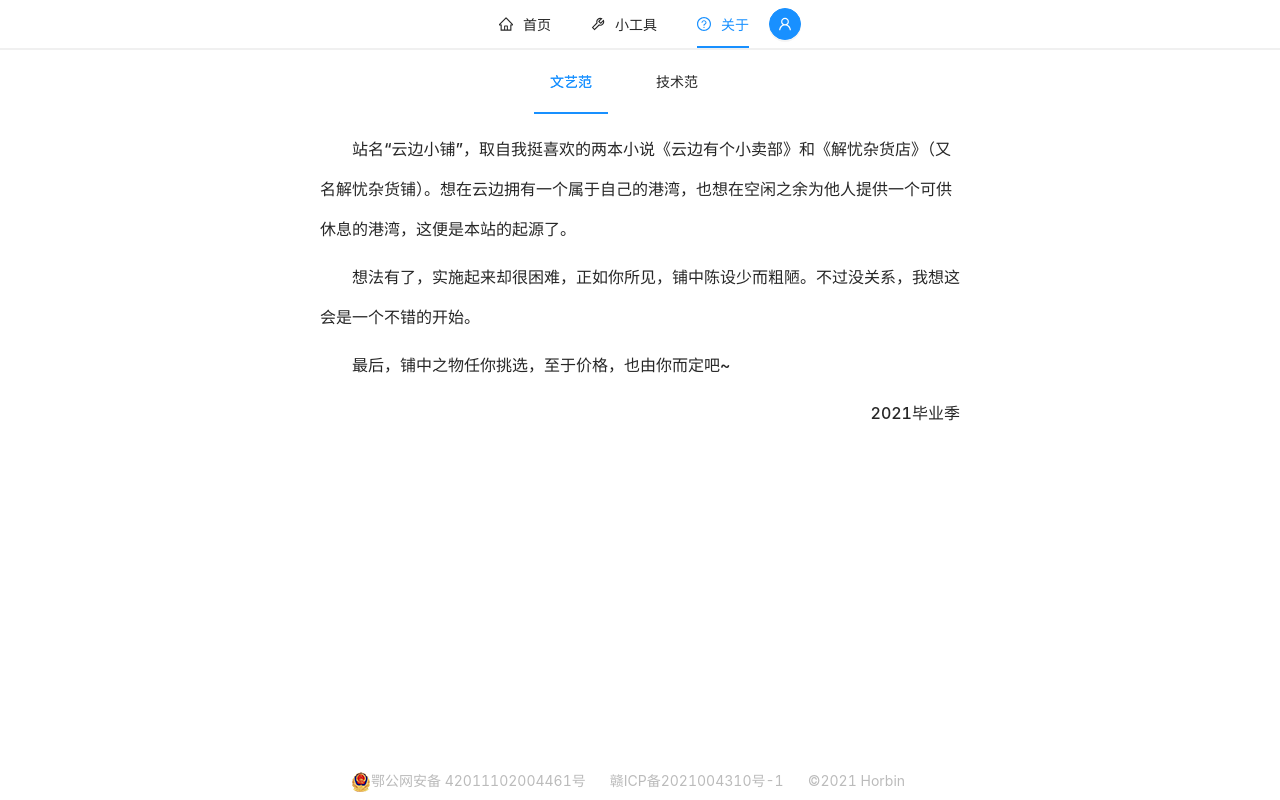
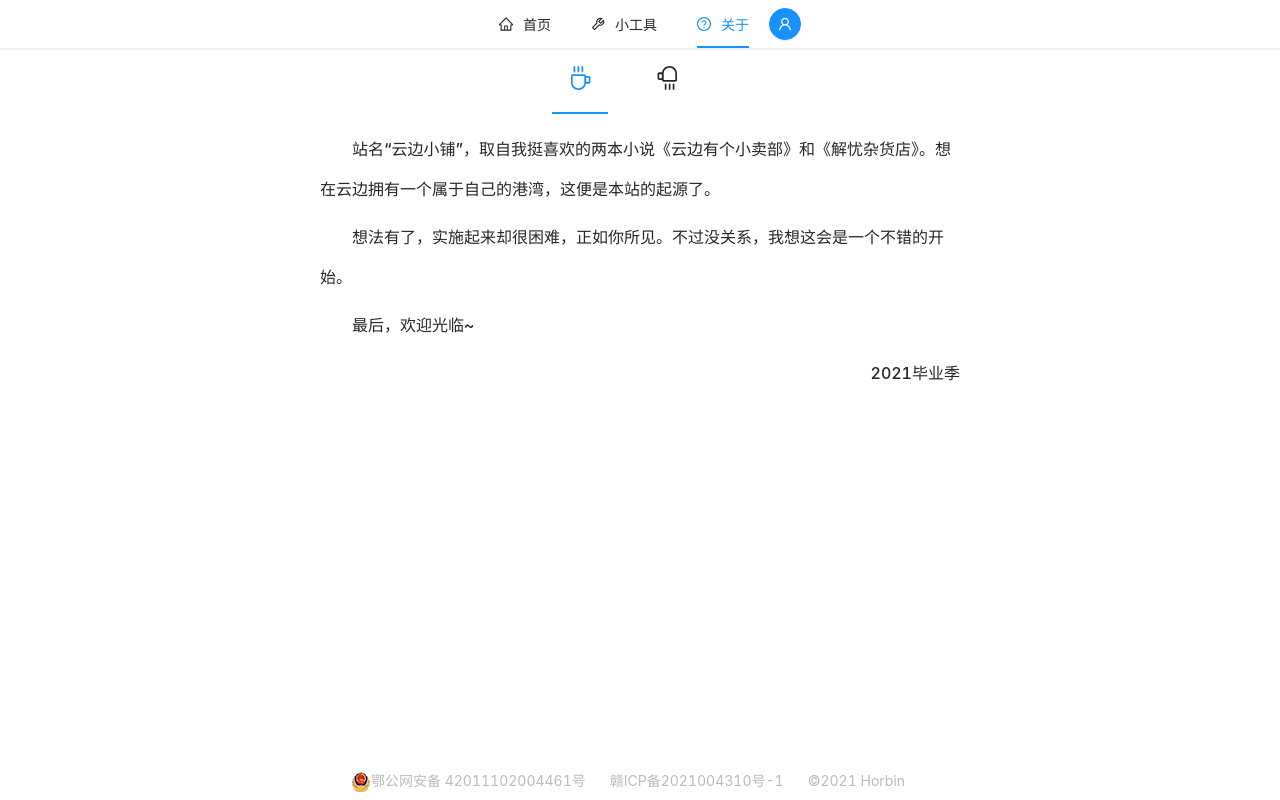
Before and after one commit to Horbin-Magician/MyWeb, a React (Create React App) app in the folder Client/: page /about in a window 1280 px wide. Built offline with nearby package versions, Linux system fonts and the light colour scheme.

Commit message:
update about

```diff
--- a/Client/src/assets/passages/aboutArt.md
+++ b/Client/src/assets/passages/aboutArt.md
@@ -1,4 +1,4 @@
-### &emsp;&emsp;站名“云边小铺”，取自我挺喜欢的两本小说《云边有个小卖部》和《解忧杂货店》（又名解忧杂货铺）。想在云边拥有一个属于自己的港湾，也想在空闲之余为他人提供一个可供休息的港湾，这便是本站的起源了。
-### &emsp;&emsp;想法有了，实施起来却很困难，正如你所见，铺中陈设少而粗陋。不过没关系，我想这会是一个不错的开始。
-### &emsp;&emsp;最后，铺中之物任你挑选，至于价格，也由你而定吧~
+### &emsp;&emsp;站名“云边小铺”，取自我挺喜欢的两本小说《云边有个小卖部》和《解忧杂货店》。想在云边拥有一个属于自己的港湾，这便是本站的起源了。
+### &emsp;&emsp;想法有了，实施起来却很困难，正如你所见。不过没关系，我想这会是一个不错的开始。
+### &emsp;&emsp;最后，欢迎光临~
 ###### 2021毕业季
--- a/Client/src/pages/about/about.jsx
+++ b/Client/src/pages/about/about.jsx
@@ -1,6 +1,7 @@
 import { Component } from 'react'
 import ReactMarkdown from 'react-markdown';
 import { Tabs,Col,Row } from 'antd';
+import { CoffeeOutlined } from '@ant-design/icons'
 
 import aboutArt from '../../assets/passages/aboutArt.md'
 import aboutTec from '../../assets/passages/aboutTec.md'
@@ -13,14 +14,14 @@ export default class About extends Component {
   render() {
     return (
       <Tabs defaultActiveKey="art" centered className='about-content'>
-        <TabPane tab="文艺范" key="art" className='about-content-art'>
+        <TabPane tab={<CoffeeOutlined style={{ fontSize: '24px', margin:'0'}}/>} key="art" className='about-content-art'>
           <Row justify='center'>
             <Col xs={{ span: 22 }} sm={{ span: 20 }} md={{ span: 16 }} lg={{ span: 12 }}>
               <ReactMarkdown children={aboutArt}/>
             </Col>
           </Row>
         </TabPane>
-        <TabPane tab="技术范" key="tec" className='about-content-tec'>
+        <TabPane tab={<CoffeeOutlined rotate={180} style={{ fontSize: '24px', margin:'0'}}/>} key="tec" className='about-content-tec'>
           <Row justify='center'>
             <Col xs={{ span: 22 }} sm={{ span: 20 }} md={{ span: 16 }} lg={{ span: 12 }}>
               <ReactMarkdown children={aboutTec}/>
```
Also changed, not shown: 47 other files (tests, documents, lock files or other folders).
